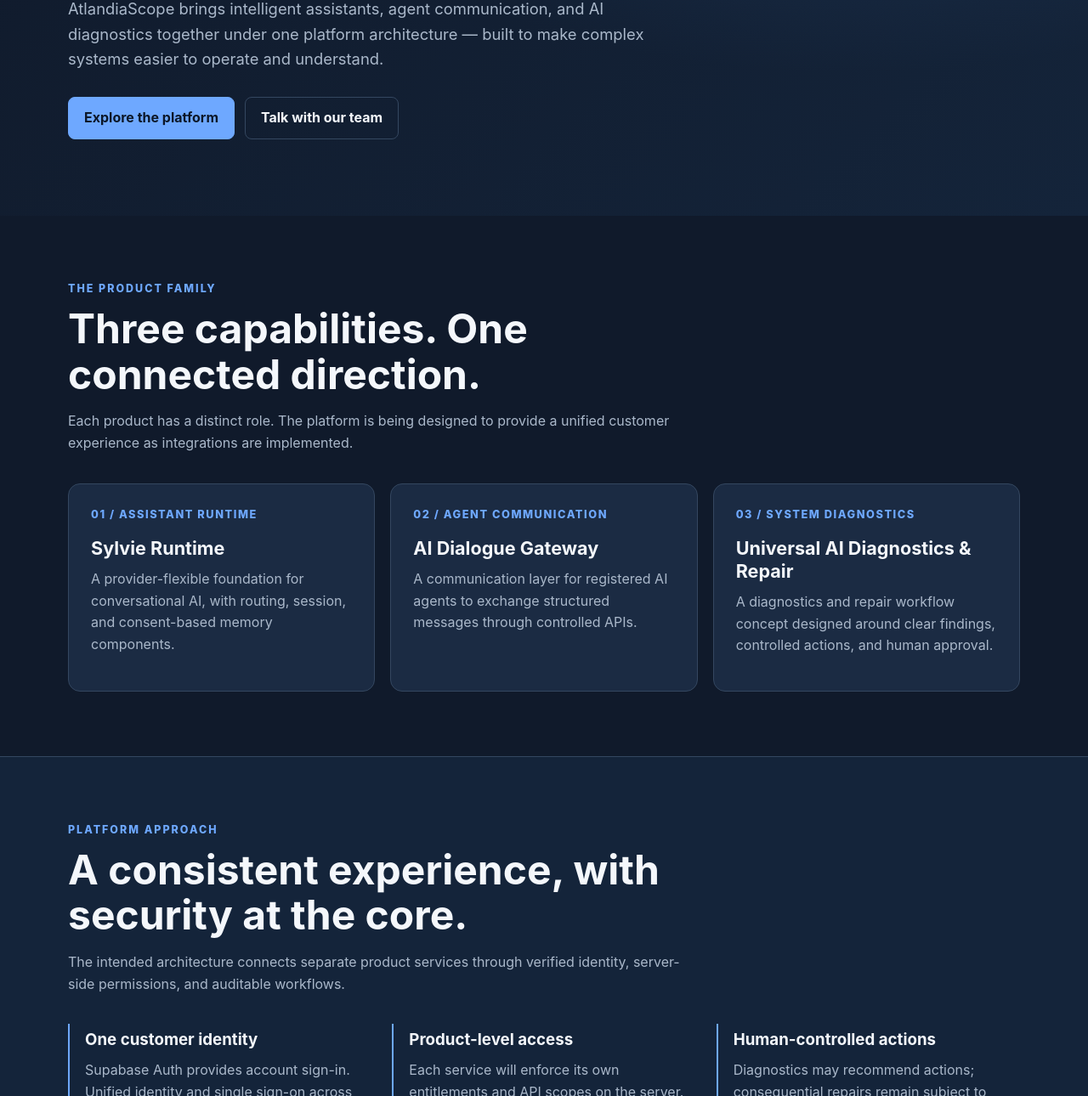
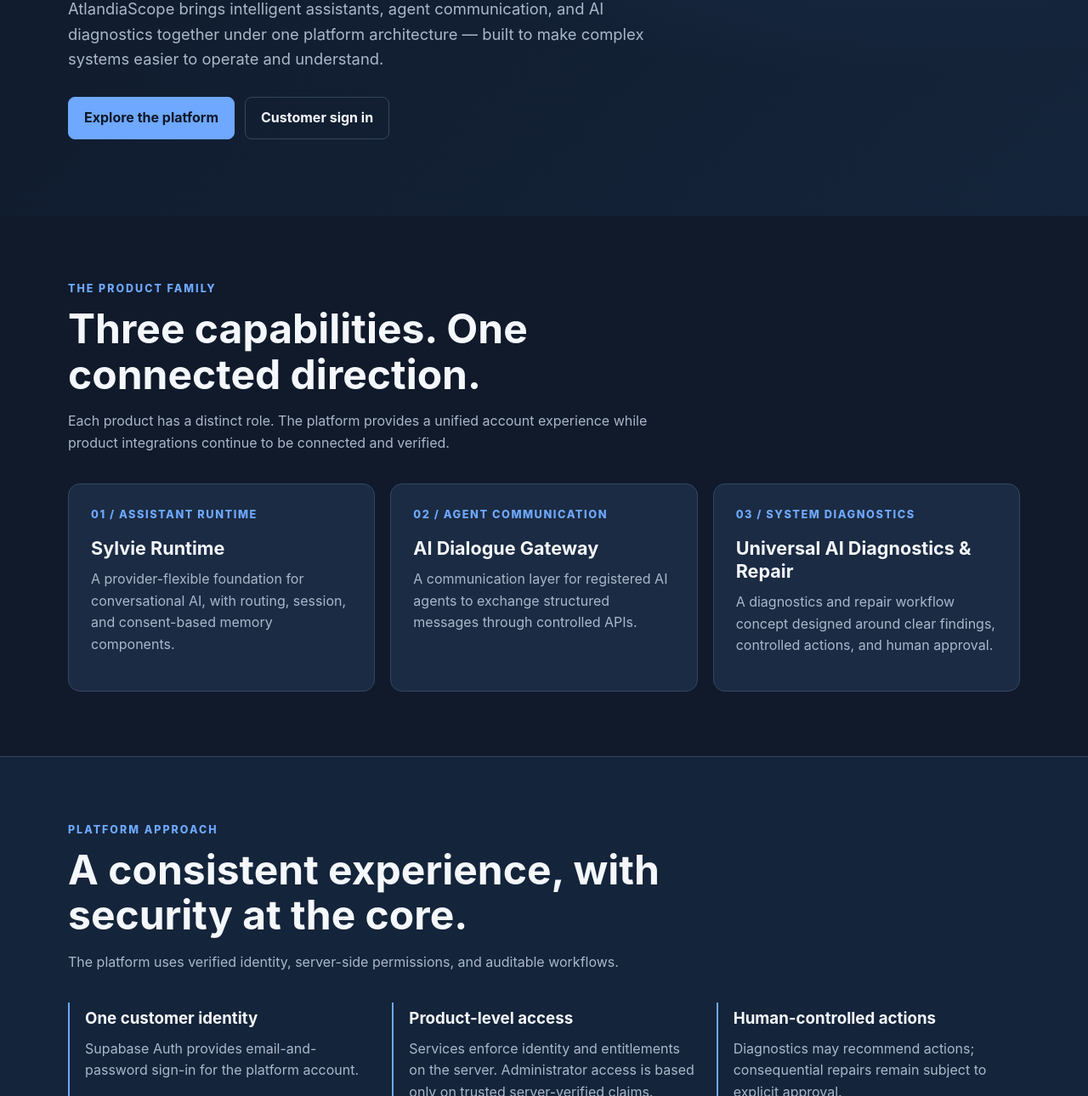
Before and after one commit to atlandiascope/atlandiascope-platform, a website: page public/index.html in a window 1280 px wide. Shown: the part 401-1691 px from the top of the page at 85% size. Drawn offline with Linux system fonts and the light colour scheme.

Commit message:
Add public sign-in entry points

```diff
--- a/public/index.html
+++ b/public/index.html
@@ -7,14 +7,14 @@
   <meta name="description" content="AtlandiaScope — one platform connecting intelligent systems, agent communication, and AI diagnostics.">
   <title>AtlandiaScope | One platform. Connected intelligence.</title>
   <style>
-    :root{color-scheme:dark;--navy:#101a2b;--navy2:#17263c;--panel:#1b2b43;--ink:#f4f7fb;--muted:#aab8ca;--blue:#6ea8ff;--red:#e36b70;--line:#344760;--white:#fff}
+    :root{color-scheme:dark;--navy:#101a2b;--navy2:#17263c;--panel:#1b2b43;--ink:#f4f7fb;--muted:#aab8ca;--blue:#6ea8ff;--line:#344760}
     *{box-sizing:border-box}html{scroll-behavior:smooth}body{margin:0;background:var(--navy);color:var(--ink);font:16px/1.6 Inter,ui-sans-serif,system-ui,-apple-system,"Segoe UI",sans-serif}
     a{color:inherit}.wrap{width:min(1120px,calc(100% - 40px));margin:auto}
     header{border-bottom:1px solid #ffffff18;background:#101a2bf2;position:sticky;top:0;z-index:5;backdrop-filter:blur(12px)}
     .nav{height:76px;display:flex;align-items:center;justify-content:space-between;gap:20px}
     .brand{display:flex;align-items:center;gap:12px;text-decoration:none;font-weight:800;letter-spacing:.04em}
     .mark{width:38px;height:38px;border:2px solid var(--blue);border-radius:11px;display:grid;place-items:center;color:var(--blue);font-weight:900}
-    .navlinks{display:flex;align-items:center;gap:26px}.navlinks a{text-decoration:none;color:var(--muted);font-size:.92rem}.navlinks a:hover{color:white}
+    .navlinks{display:flex;align-items:center;gap:22px}.navlinks a{text-decoration:none;color:var(--muted);font-size:.92rem}.navlinks a:hover{color:white}
     .button{display:inline-flex;align-items:center;justify-content:center;padding:11px 18px;border-radius:8px;text-decoration:none;font-weight:700;background:var(--blue);color:#0c1728;border:1px solid var(--blue)}
     .button.ghost{background:transparent;color:var(--ink);border-color:var(--line)}
     .hero{padding:104px 0 90px;background:radial-gradient(ellipse at 78% 20%,#294c7855,transparent 45%),linear-gradient(135deg,#101a2b,#14243a)}
@@ -28,60 +28,48 @@
     .card .num{color:var(--blue);font-weight:800;font-size:.8rem;letter-spacing:.12em}
     .card h3{font-size:1.35rem;line-height:1.25;margin:16px 0 10px}.card p{color:var(--muted);margin:0}
     .band{background:#14243a;border-top:1px solid var(--line);border-bottom:1px solid var(--line)}
-    .steps{display:grid;grid-template-columns:repeat(3,1fr);gap:24px;counter-reset:step}
+    .steps{display:grid;grid-template-columns:repeat(3,1fr);gap:24px}
     .step{border-left:2px solid var(--blue);padding:4px 0 4px 18px}.step h3{margin:0 0 8px}.step p{color:var(--muted);margin:0}
     .cta{background:linear-gradient(120deg,#1c3555,#17263c);border:1px solid #3b5c82;border-radius:16px;padding:38px;display:flex;justify-content:space-between;align-items:center;gap:24px}
     .cta h2{margin:0;font-size:2rem}.cta p{color:var(--muted);margin:8px 0 0}
-    footer{padding:30px 0;border-top:1px solid var(--line);color:var(--muted);font-size:.9rem}
-    footer .foot{display:flex;justify-content:space-between;gap:20px;flex-wrap:wrap}
+    footer{padding:30px 0;border-top:1px solid var(--line);color:var(--muted);font-size:.9rem}footer .foot{display:flex;justify-content:space-between;gap:20px;flex-wrap:wrap}
     @media(max-width:760px){.nav{height:auto;min-height:70px}.navlinks{gap:12px}.navlinks a:not(.button){display:none}.hero{padding:76px 0 66px}.cards,.steps{grid-template-columns:1fr}.card{min-height:0}.cta{align-items:flex-start;flex-direction:column}}
   </style>
 </head>
 <body>
-  <header>
-    <div class="wrap nav">
-      <a class="brand" href="#" aria-label="AtlandiaScope home"><span class="mark">A</span><span>ATLANDIASCOPE</span></a>
+  <header><div class="wrap nav">
+    <a class="brand" href="/" aria-label="AtlandiaScope home"><span class="mark">A</span><span>ATLANDIASCOPE</span></a>
     <nav class="navlinks" aria-label="Main navigation">
-        <a href="#platform">Platform</a><a href="#approach">How it works</a><a href="#contact" class="button ghost">Contact</a>
+      <a href="#platform">Platform</a><a href="#approach">How it works</a><a href="#contact">Contact</a>
+      <a class="button ghost" href="/login.html">Sign in</a>
     </nav>
-    </div>
-  </header>
+  </div></header>
   <main>
-    <section class="hero">
-      <div class="wrap">
-        <div class="eyebrow">Connected AI infrastructure</div>
-        <h1>One platform.<br>Connected intelligence.</h1>
+    <section class="hero"><div class="wrap">
+      <div class="eyebrow">Connected AI infrastructure</div><h1>One platform.<br>Connected intelligence.</h1>
       <p>AtlandiaScope brings intelligent assistants, agent communication, and AI diagnostics together under one platform architecture — built to make complex systems easier to operate and understand.</p>
-        <div class="actions"><a class="button" href="#platform">Explore the platform</a><a class="button ghost" href="#contact">Talk with our team</a></div>
-      </div>
-    </section>
-    <section id="platform">
-      <div class="wrap">
-        <div class="section-head"><div class="eyebrow">The product family</div><h2>Three capabilities. One connected direction.</h2><p>Each product has a distinct role. The platform is being designed to provide a unified customer experience as integrations are implemented.</p></div>
+      <div class="actions"><a class="button" href="#platform">Explore the platform</a><a class="button ghost" href="/login.html">Customer sign in</a></div>
+    </div></section>
+    <section id="platform"><div class="wrap">
+      <div class="section-head"><div class="eyebrow">The product family</div><h2>Three capabilities. One connected direction.</h2><p>Each product has a distinct role. The platform provides a unified account experience while product integrations continue to be connected and verified.</p></div>
       <div class="cards">
         <article class="card"><div class="num">01 / ASSISTANT RUNTIME</div><h3>Sylvie Runtime</h3><p>A provider-flexible foundation for conversational AI, with routing, session, and consent-based memory components.</p></article>
         <article class="card"><div class="num">02 / AGENT COMMUNICATION</div><h3>AI Dialogue Gateway</h3><p>A communication layer for registered AI agents to exchange structured messages through controlled APIs.</p></article>
         <article class="card"><div class="num">03 / SYSTEM DIAGNOSTICS</div><h3>Universal AI Diagnostics &amp; Repair</h3><p>A diagnostics and repair workflow concept designed around clear findings, controlled actions, and human approval.</p></article>
       </div>
-      </div>
-    </section>
-    <section class="band" id="approach">
-      <div class="wrap">
-        <div class="section-head"><div class="eyebrow">Platform approach</div><h2>A consistent experience, with security at the core.</h2><p>The intended architecture connects separate product services through verified identity, server-side permissions, and auditable workflows.</p></div>
+    </div></section>
+    <section class="band" id="approach"><div class="wrap">
+      <div class="section-head"><div class="eyebrow">Platform approach</div><h2>A consistent experience, with security at the core.</h2><p>The platform uses verified identity, server-side permissions, and auditable workflows.</p></div>
       <div class="steps">
-          <div class="step"><h3>One customer identity</h3><p>Supabase Auth provides account sign-in. Unified identity and single sign-on across connected product services remain in progress.</p></div>
-          <div class="step"><h3>Product-level access</h3><p>Each service will enforce its own entitlements and API scopes on the server.</p></div>
+        <div class="step"><h3>One customer identity</h3><p>Supabase Auth provides email-and-password sign-in for the platform account.</p></div>
+        <div class="step"><h3>Product-level access</h3><p>Services enforce identity and entitlements on the server. Administrator access is based only on trusted server-verified claims.</p></div>
         <div class="step"><h3>Human-controlled actions</h3><p>Diagnostics may recommend actions; consequential repairs remain subject to explicit approval.</p></div>
       </div>
-      </div>
-    </section>
-    <section id="contact">
-      <div class="wrap">
+    </div></section>
+    <section id="contact"><div class="wrap">
       <div class="cta"><div><h2>Build with clarity.</h2><p>Contact the AtlandiaScope team to discuss the platform and its direction.</p></div><a class="button" href="mailto:contact@atlandiascope.com">contact@atlandiascope.com</a></div>
-      </div>
-    </section>
+    </div></section>
   </main>
   <footer><div class="wrap foot"><span>© <span id="year"></span> AtlandiaScope. All rights reserved.</span><span>Independent products. A connected platform vision.</span></div></footer>
   <script>document.getElementById("year").textContent=new Date().getFullYear();</script>
-</body>
-</html>
+</body></html>
```
Lines whose indentation alone changed are shown as unchanged.
